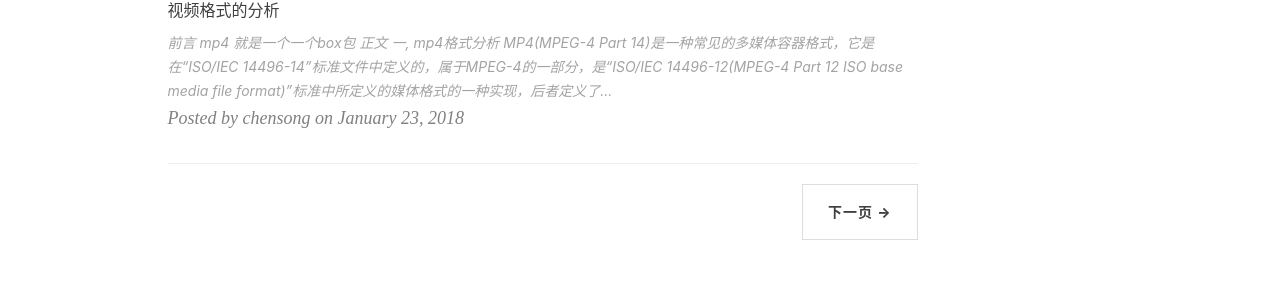
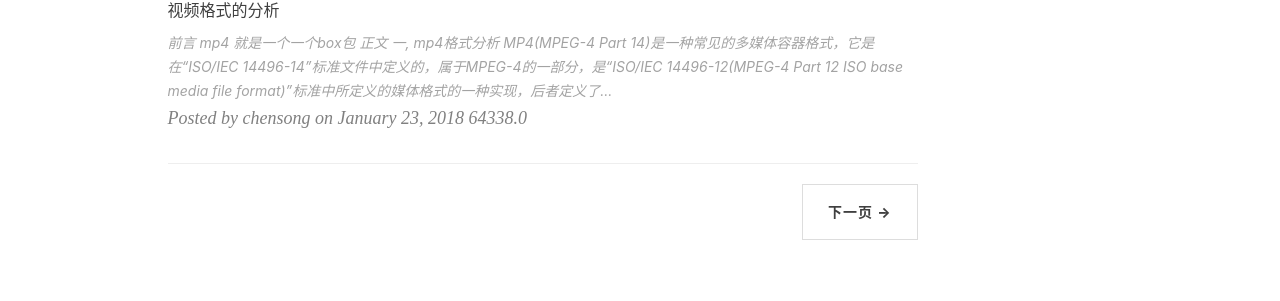
Before and after one commit to chensongpoixs/chensongpoixs.github.io, a Jekyll site: the page built from index.html, in a window 1280 px wide and 900 px high, scrolled down 2325 px. Shown: the part 372-673 px from the top of the window. Built offline with Jekyll 4.4.1, drawn with Linux system fonts in a browser that asks for light colours; nearby versions of some CDN libraries; the list of posts is cut into pages by our own code; comment, search, counter and statistics services are not loaded.

Commit message:
显示文章创建时间

```diff
--- a/index.html
+++ b/index.html
@@ -20,6 +20,9 @@ description: "Thinking will not overcome fear but action will."
     </a>
     <p class="post-meta">
         Posted by {% if post.author %}{{ post.author }}{% else %}{{ site.title }}{% endif %} on {{ post.date | date: "%B %-d, %Y" }}
+		{% if post.times %}
+            {{ post.times }}
+        {% endif %}
     </p>
 </div>
 <hr>
```
Also changed, not shown: _posts/2018-01-23-mp4文件的分析.md (+1 -0 lines), _posts/2018-02-12-TCP状态转换图.md (line endings or trailing spaces).
